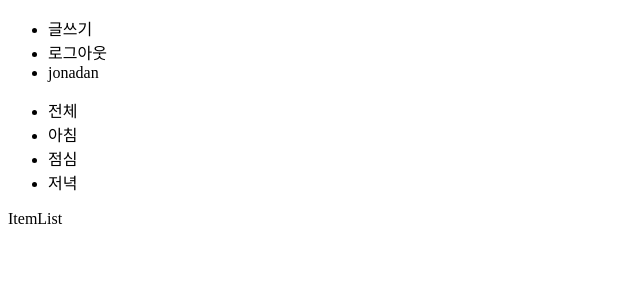
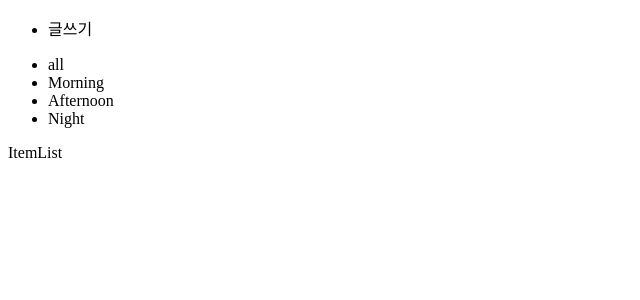
Before and after one commit to nathaneast/woople_front, a React (Create React App) app: page / in a window 1280 px wide. Shown: the top 300 px of the page, without its empty margins (0-640 px from the left). Built offline with nearby package versions, Linux system fonts and the light colour scheme.

Commit message:
수정: 컴포넌트 구조 변경, category 상태 Home 컴포넌트에서 관리

```diff
--- a/src/App.tsx
+++ b/src/App.tsx
@@ -1,28 +1,8 @@
-import { useRecoilState } from 'recoil';
-
-import { userState, itemListState } from './atom/index';
-import Header from './component/Header';
-import Category from './component/Category';
-import ItemList from './component/ItemList';
-import Login from './component/Login';
+import Home from "./page/Home";
 
 function App() {
-  const [user, setUser] = useRecoilState(userState);
-  const { name: userName, isLogIn } = user;
-  const [itemList, setItemList] = useRecoilState(itemListState);
-
   return (
-    <>
-      {isLogIn ? (
-        <div>
-          <Header userName={userName} />
-          <Category />
-          <ItemList />
-        </div>
-      ) : (
-        <Login />
-      )}
-    </>
+    <Home />
   );
 }
 
--- a/src/atom/index.ts
+++ b/src/atom/index.ts
@@ -36,14 +36,14 @@ const itemListMockData: any = [
   },
 ];
 
-export const userState = atom({
-  key: 'user',
-  default: {
-    id: 'jonadan@google.com',
-    name: 'jonadan',
-    isLogIn: true,
-  },
-});
+// export const userState = atom({
+//   key: 'user',
+//   default: {
+//     id: 'jonadan@google.com',
+//     name: 'jonadan',
+//     isLogIn: true,
+//   },
+// });
 
 export const itemListState = atom({
   key: 'itemList',
--- a/src/component/Category.tsx
+++ b/src/component/Category.tsx
@@ -1,10 +1,12 @@
-import { useCallback } from 'react';
-import { useRecoilState } from 'recoil';
-import { categoryState } from "../atom";
+import { useCallback, ReactElement } from 'react';
 
-const Category = () => {
-  const [category, setCategory] = useRecoilState(categoryState)
 
+interface CategoryProps {
+  category: string,
+  setCategory: (val: string) => void,
+};
+
+const Category = ({ category, setCategory} : CategoryProps): ReactElement => {
   const onClickCategory = useCallback((e) => {
     if (e.target.tagName === 'LI') {
       const targetCategory = e.target.dataset.name;
@@ -15,29 +17,14 @@ const Category = () => {
     }
   }, [category, setCategory]);
 
-  // const onFetchItemList = useCallback(() => {
-  //   // TODO: api 요청
-
-  //   // setItemList((prevList) => [...prevList]);
-  //   setItemList((prevList) => [
-  //     ...prevList,
-  //   ]);
-  // }, [setItemList]);
-
-  // useEffect(() => {
-  //   onFetchItemList();
-  // }, [currentCategory, onFetchItemList]);
-
-  console.log({ category });
-
   return (
     <section>
       <nav>
         <ul onClick={onClickCategory}>
-          <li data-name="all">전체</li>
-          <li data-name="morning">아침</li>
-          <li data-name="afternoon">점심</li>
-          <li data-name="night">저녁</li>
+          <li data-name="all">all</li>
+          <li data-name="morning">Morning</li>
+          <li data-name="afternoon">Afternoon</li>
+          <li data-name="night">Night</li>
         </ul>
       </nav>
     </section>
--- a/src/component/Header.tsx
+++ b/src/component/Header.tsx
@@ -1,24 +1,8 @@
-interface HeaderProps {
-  userName: string,
-}
-
-const Header = ({ userName }: HeaderProps) => {
-  console.log(userName, 'Header');
-
+const Header = () => {
   return (
     <header>
       <ul>
-        {/* {userName ? ( */}
-        <>
-          <li>글쓰기</li>
-          <li>로그아웃</li>
-          <li>{userName}</li>
-        </>
-        {/* ) : (
-           <button>
-             <li>로그인</li>
-           </button>
-         )} */}
+        <li>글쓰기</li>
       </ul>
     </header>
   );
--- /dev/null
+++ b/src/page/Home.tsx
@@ -0,0 +1,22 @@
+import { useState } from "react";
+
+import Category from '../component/Category';
+import Header from '../component/Header';
+import ItemList from '../component/ItemList';
+
+const Home = () => {
+  const [category, setCategory] = useState("all");
+
+  return (
+    <>
+      <Header />
+      <Category
+        category={category}
+        setCategory={setCategory}
+      />
+      <ItemList />
+    </>
+  );
+};
+
+export default Home;
```
